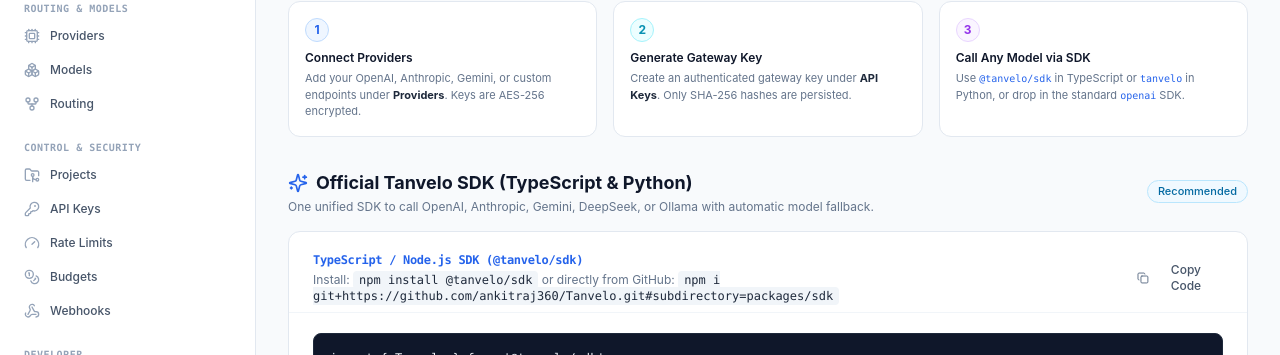
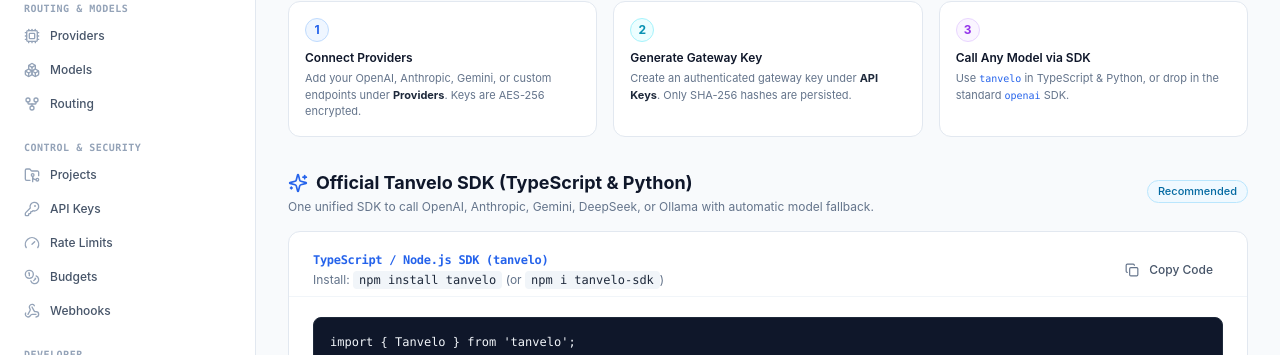
Before and after one commit to ankitraj360/Tanvelo, a Next.js app in the folder apps/web/: page /docs in a window 1280 px wide. Shown: the part 252-607 px from the top of the page. Built offline with nearby package versions, Linux system fonts and the light colour scheme; no server answers.

Commit message:
chore: align package naming with PyPI tanvelo and update docs

```diff
--- a/apps/web/src/app/docs/page.tsx
+++ b/apps/web/src/app/docs/page.tsx
@@ -15,7 +15,7 @@
     setTimeout(() => setCopiedIndex(null), 2000);
   };
 
-  const tanveloTsSnippet = `import { Tanvelo } from '@tanvelo/sdk';
+  const tanveloTsSnippet = `import { Tanvelo } from 'tanvelo';
 
 // Initialize the Tanvelo Client (automatically connects to production gateway)
 const tanvelo = new Tanvelo({
@@ -162,7 +162,7 @@
             </span>
             <h4 className="font-semibold text-slate-900 text-xs">Call Any Model via SDK</h4>
             <p className="text-[11px] text-slate-500">
-              Use <code className="text-blue-600 font-mono text-[10px]">@tanvelo/sdk</code> in TypeScript or <code className="text-blue-600 font-mono text-[10px]">tanvelo</code> in Python, or drop in the standard <code className="text-blue-600 font-mono text-[10px]">openai</code> SDK.
+              Use <code className="text-blue-600 font-mono text-[10px]">tanvelo</code> in TypeScript & Python, or drop in the standard <code className="text-blue-600 font-mono text-[10px]">openai</code> SDK.
             </p>
           </CardContent>
         </Card>
@@ -187,9 +187,9 @@
         <Card>
           <CardHeader className="flex flex-row items-center justify-between pb-2">
             <div>
-              <CardTitle className="text-xs font-mono text-blue-600">TypeScript / Node.js SDK (@tanvelo/sdk)</CardTitle>
+              <CardTitle className="text-xs font-mono text-blue-600">TypeScript / Node.js SDK (tanvelo)</CardTitle>
               <CardDescription>
-                Install: <code className="bg-slate-100 px-1.5 py-0.5 rounded text-slate-800 font-mono">npm install @tanvelo/sdk</code> or directly from GitHub: <code className="bg-slate-100 px-1.5 py-0.5 rounded text-slate-800 font-mono">npm i git+https://github.com/ankitraj360/Tanvelo.git#subdirectory=packages/sdk</code>
+                Install: <code className="bg-slate-100 px-1.5 py-0.5 rounded text-slate-800 font-mono">npm install tanvelo</code> (or <code className="bg-slate-100 px-1.5 py-0.5 rounded text-slate-800 font-mono">npm i tanvelo-sdk</code>)
               </CardDescription>
             </div>
             <Button size="sm" variant="ghost" onClick={() => copyCode(tanveloTsSnippet, 10)}>
--- a/apps/web/src/components/landing/LandingPage.tsx
+++ b/apps/web/src/components/landing/LandingPage.tsx
@@ -68,8 +68,8 @@
   const [mobileMenuOpen, setMobileMenuOpen] = useState(false);
 
   const codeSnippets = {
-    typescript: `// npm install @tanvelo/sdk (or npm i git+https://github.com/ankitraj360/Tanvelo.git#subdirectory=packages/sdk)
-import { Tanvelo } from "@tanvelo/sdk";
+    typescript: `// npm install tanvelo
+import { Tanvelo } from "tanvelo";
 
 const tanvelo = new Tanvelo({
   apiKey: process.env.TANVELO_API_KEY, // or "tv_live_..."
--- a/packages/sdk/package.json
+++ b/packages/sdk/package.json
@@ -1,5 +1,5 @@
 {
-  "name": "@tanvelo/sdk",
+  "name": "tanvelo",
   "version": "1.0.0",
   "description": "Official TypeScript & Node.js SDK for Tanvelo LLM Federation Gateway",
   "main": "dist/index.js",
```
Also changed, not shown: packages/sdk/README.md, 1 other file (tests, documents, lock files or other folders).
